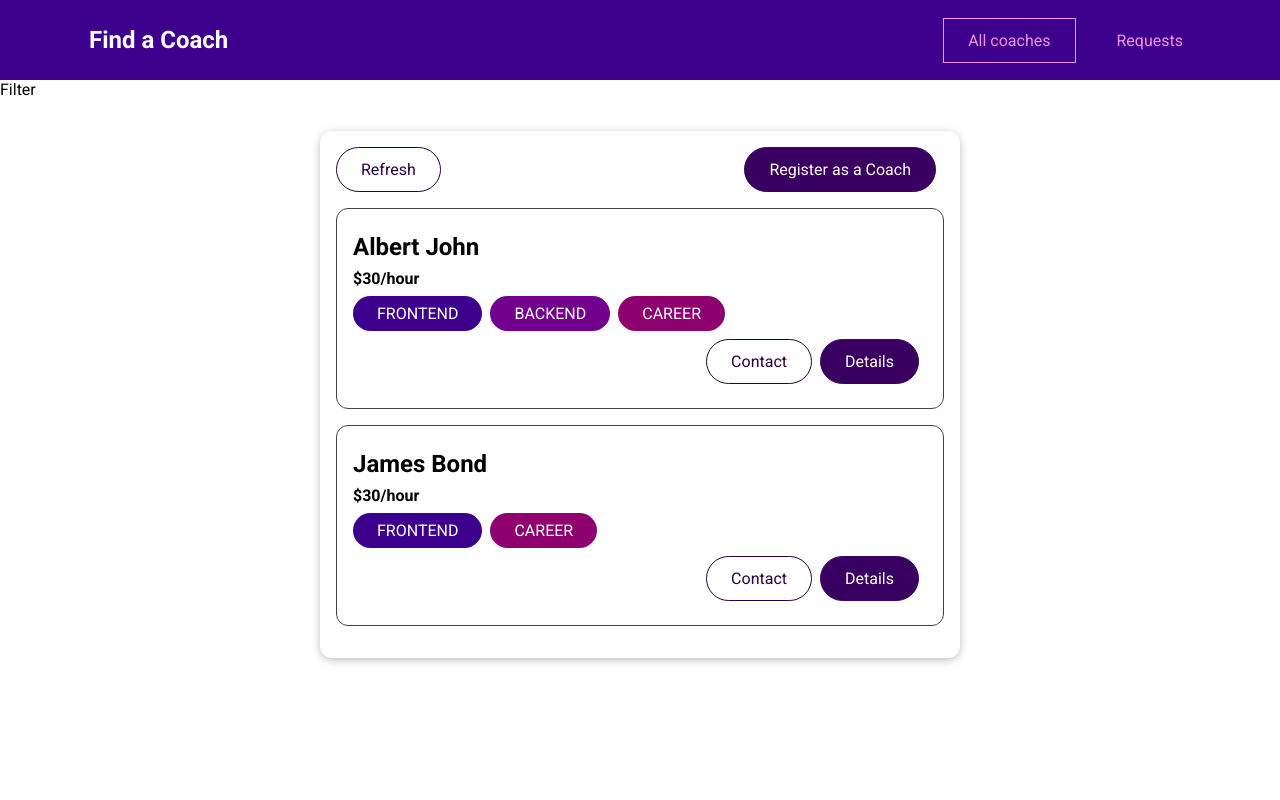
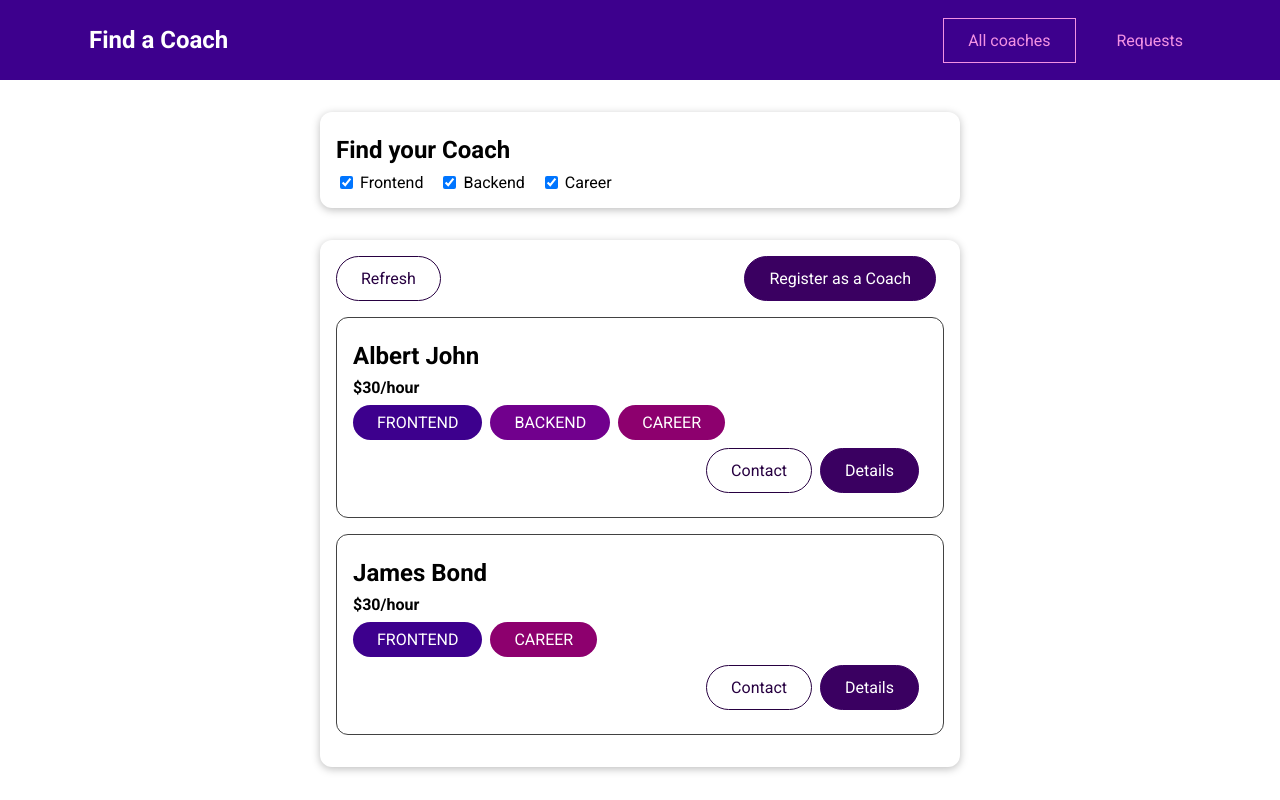
Before and after one commit to itsathefak/Coach-Finder-VueJS, a Vue app: page /coaches in a window 1280 px wide. Built offline with nearby package versions, Linux system fonts and the light colour scheme.

Commit message:
Create Filter Coach

```diff
--- /dev/null
+++ b/src/components/coaches/CoachFilter.vue
@@ -0,0 +1,67 @@
+<template>
+  <base-card>
+    <h2>Find your Coach</h2>
+    <span class="filter-option">
+      <input type="checkbox" id="frontend" checked @change="setFilter" />
+      <label for="frontend">Frontend</label>
+    </span>
+    <span class="filter-option">
+      <input type="checkbox" id="backend" checked @change="setFilter" />
+      <label for="backend">Backend</label>
+    </span>
+    <span class="filter-option">
+      <input type="checkbox" id="career" checked @change="setFilter" />
+      <label for="career">Career</label>
+    </span>
+  </base-card>
+</template>
+
+<script>
+export default {
+  emits: ['change-filters'],
+  data() {
+    return {
+      filters: {
+        frontend: true,
+        backend: true,
+        career: true,
+      },
+    };
+  },
+  methods: {
+    setFilter(event) {
+      const inputId = event.target.id;
+      const isActive = event.target.checked;
+      const updatedFilters = {
+        ...this.filters,
+        [inputId]: isActive,
+      };
+      this.filters = updatedFilters;
+      this.$emit('change-filters', updatedFilters);
+    },
+  },
+};
+</script>
+
+<style scoped>
+h2 {
+  margin: 0.5rem 0;
+}
+
+.filter-option {
+  margin-right: 1rem;
+}
+
+.filter-option label,
+.filter-option input {
+  vertical-align: middle;
+}
+
+.filter-option label {
+  margin-left: 0.25rem;
+}
+
+.filter-option.active label {
+  font-weight: bold;
+}
+</style>
--- a/src/pages/coaches/CoachesList.vue
+++ b/src/pages/coaches/CoachesList.vue
@@ -1,5 +1,7 @@
 <template>
-  <section>Filter</section>
+  <section>
+    <coach-filter @change-filters="setFilters"></coach-filter>
+  </section>
   <section>
     <base-card>
       <div class="controls">
@@ -23,15 +25,42 @@
 </template>
 
 <script>
+import CoachFilter from '../../components/coaches/CoachFilter.vue';
 import CoachItem from '../../components/coaches/CoachItem.vue';
 export default {
-  components: { CoachItem },
+  components: { CoachItem, CoachFilter },
+  data() {
+    return {
+      activeFilters: {
+        frontend: true,
+        backend: true,
+        career: true,
+      },
+    };
+  },
   computed: {
     filteredCoaches() {
-      return this.$store.getters['coaches/coaches'];
+      const coaches = this.$store.getters['coaches/coaches'];
+      return coaches.filter((coach) => {
+        if (this.activeFilters.frontend && coach.areas.includes('frontend')) {
+          return true;
+        }
+        if (this.activeFilters.backend && coach.areas.includes('backend')) {
+          return true;
+        }
+        if (this.activeFilters.career && coach.areas.includes('career')) {
+          return true;
+        }
+        return false;
+      });
     },
     hasCoaches() {
       return this.$store.getters['coaches/hasCoaches'];
+    },
+  },
+  methods: {
+    setFilters(updatedFilters) {
+      this.activeFilters = updatedFilters;
     },
   },
 };
```
Lines whose indentation alone changed are shown as unchanged.
